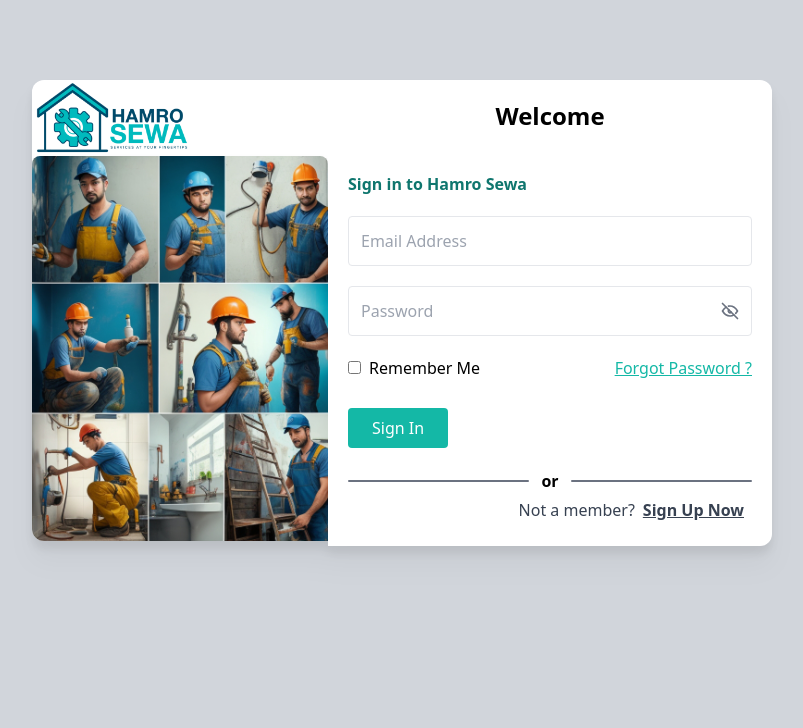
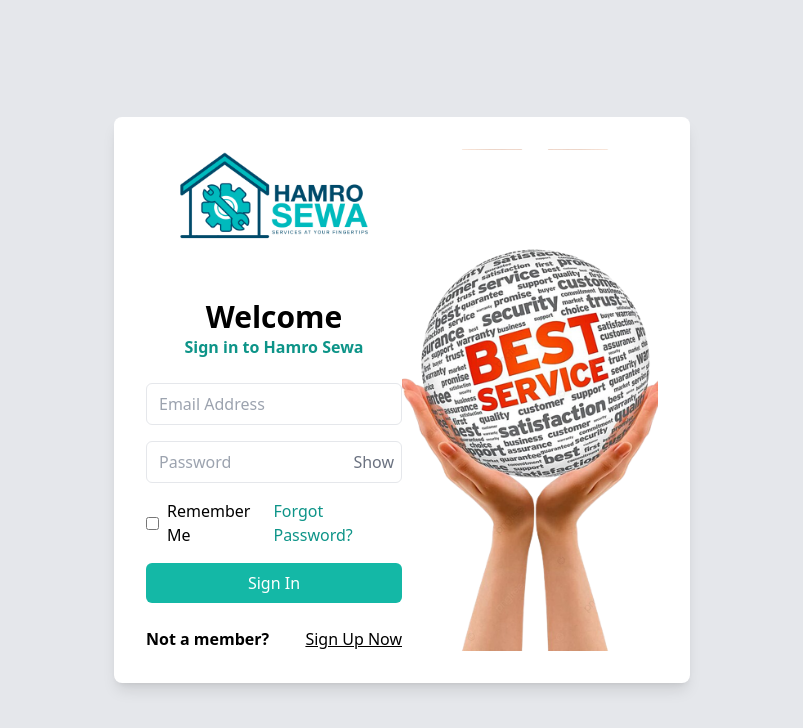
Before and after one commit to yashasvi-tiwari1/hamroSewa, a Next.js app: page /login in a window 1280 px wide. Shown: the top 728 px of the page, without its empty margins (238-1041 px from the left). Built offline with nearby package versions, Linux system fonts and the light colour scheme.

Commit message:
login page updated

```diff
--- a/src/pages/login.tsx
+++ b/src/pages/login.tsx
@@ -1,4 +1,5 @@
 import Image from "next/image";
+import homeServiceBg from "../../public/assets/login.png";
 import { useState } from "react";
 import { IconEye, IconEyeOff } from "@tabler/icons-react";
 import { useRouter } from "next/router";
@@ -21,6 +22,9 @@ const Login = () => {
       ...formData,
       [name]: value,
     });
+  };
+  const handleSubmit = (e: any) => {
+    e.preventDefault();
   };
 
   const setLoginData = (data: {
@@ -65,51 +69,38 @@ const Login = () => {
   };
 
   return (
-    <div className="bg-gray-300 flex justify-center h-screen">
-      <div className="flex p-20 w-[900px] justify-center drop-shadow-xl ">
-        <div className="w-2/5 rounded-l-xl bg-white overflow-hidden h-fit">
+    <div className="bg-gray-200 min-h-screen flex justify-center items-center">
+      <div className="flex w-full max-w-xl bg-white p-8 rounded-lg shadow-lg">
+        <div className="w-1/2 ">
           <Image
             src="/assets/logo.png"
             alt="logo"
-            height={300}
-            width={300}
-            className="w-40 h-30"
+            width={200}
+            height={200}
+            className="mx-auto mb-8"
           />
-          <Image
-            src="/assets/login.jpg"
-            alt="services image"
-            height={400}
-            width={300}
-            className="w-fit h-fit  rounded-t-lg drop-shadow-lg"
-          />
-        </div>
-
-        <div className="w-3/5 bg-white p-5 rounded-r-xl h-fit">
-          <p className="font-bold text-2xl text-center mb-10">Welcome</p>
-          <p className="text-teal-700 font-semibold mb-5">
+          <h2 className="text-3xl font-bold text-center mt-14">Welcome</h2>
+          <p className="text-teal-600 font-semibold text-center mb-6">
             Sign in to Hamro Sewa
           </p>
-          <form onSubmit={login}>
-            <div className="mb-5">
+          <form onSubmit={handleSubmit}>
+            <div className="mb-4">
               <input
                 type="text"
                 placeholder="Email Address"
-                className="border p-3 focus:ring focus:outline-none focus:ring-teal-200 focus:opacity-50 rounded w-full"
-                required={true}
-                id="email"
+                className="border rounded-md w-full py-2 px-3 focus:outline-none focus:ring-2 focus:ring-teal-200"
+                required
                 name="email"
                 value={formData.email}
                 onChange={handleChange}
               />
             </div>
-            <div className="mb-5">
-              <div className="relative">
+            <div className="mb-4 relative">
               <input
                 type={showPassword ? "text" : "password"}
                 placeholder="Password"
-                  className="border p-3 focus:ring focus:ring-teal-200 focus:outline-none focus:opacity-50 rounded w-full"
-                  required={true}
-                  id="password"
+                className="border rounded-md w-full py-2 px-3 focus:outline-none focus:ring-2 focus:ring-teal-200"
+                required
                 name="password"
                 value={formData.password}
                 onChange={handleChange}
@@ -117,52 +108,46 @@ const Login = () => {
               <button
                 type="button"
                 onClick={() => setShowPassword(!showPassword)}
-                  className="absolute inset-y-0 right-0 pr-3 flex items-center focus:outline-none"
+                className="absolute top-1/2 transform -translate-y-1/2 right-2 text-gray-500 hover:text-teal-500 focus:outline-none"
               >
-                  {showPassword ? (
-                    <IconEye className="h-5 w-5 text-gray-500" />
-                  ) : (
-                    <IconEyeOff className="h-5 w-5 text-gray-500" />
-                  )}
+                {showPassword ? "Hide" : "Show"}
               </button>
             </div>
-            </div>
-            <div className="flex justify-between mb-7 gap-10">
-              <div>
-                <input type="checkbox" />
-                <span className="ml-2">Remember Me</span>
-              </div>
-              <div>
-                <span className="text-teal-500">
-                  <u>Forgot Password ?</u>
+            <div className="flex justify-between items-center mb-4 ">
+              <label className="flex items-center">
+                <input type="checkbox" className="mr-2" />
+                Remember Me
+              </label>
+              <span
+                className="text-teal-600 cursor-pointer"
+                onClick={() => navigate.push("/forgot-password")}
+              >
+                Forgot Password?
               </span>
-              </div>
             </div>
             <div>
               <button
                 type="submit"
-                className="bg-teal-500 hover:bg-teal-700 text-white py-2 px-6 rounded"
+                className="bg-teal-500 hover:bg-teal-700 text-white py-2 px-4 rounded-md w-full"
               >
                 Sign In
               </button>
             </div>
-          </form>
-          <div className="inline-flex items-center justify-center w-full gap-3 ">
-            <hr className=" w-1/2 h-0.5 my-8 bg-gray-500 border-0 rounded " />
-            <span className="font-semibold "> or </span>
-            <hr className=" w-1/2 h-0.5 my-8 bg-gray-500 border-0 rounded " />
-          </div>
-          <div className="-mt-5  py-1 px-2 flex gap-2  text-right  float-right text-gray-700 ">
-            <span> Not a member?</span>
-
-            <button
-              className="w-fit h-fit flex z-10 underline font-semibold"
+            <div className="text-right text-black pt-6 text-base flex  justify-between">
+              <h2 className="text-base font-semibold">Not a member?</h2>
+              <p
+                className="text-base underline cursor-pointer"
                 onClick={() => navigate.push("/signup")}
               >
                 Sign Up Now
-            </button>
+              </p>
             </div>
+          </form>
         </div>
+        <div
+          className="w-1/2 bg-cover bg-center rounded-r-lg"
+          style={{ backgroundImage: `url(${homeServiceBg.src})` }}
+        ></div>
       </div>
     </div>
   );
--- a/src/pages/vendor/wallet.tsx
+++ b/src/pages/vendor/wallet.tsx
@@ -94,7 +94,7 @@ const LoadMoney: React.FC<DialogProps> = ({ isOpen, onClose }) => {
                         type="button"
                         className="inline-flex  w-full justify-center rounded-md bg-green-600 px-[124px] py-2 text-sm font-semibold text-white shadow-sm hover:bg-teal-800 sm:ml-3 sm:w-auto"
                       >
-                        ADD
+                        LOAD
                       </button>
                     </div>
                     <div className="mt-3 pb-2">
```
Also changed, not shown: public/assets/login.jpg (deleted), public/assets/login.png (added). Lines whose indentation alone changed are shown as unchanged.
